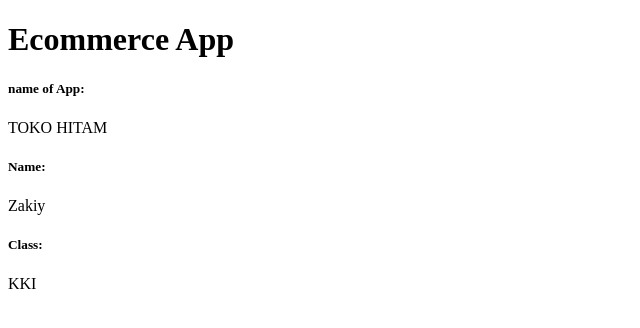
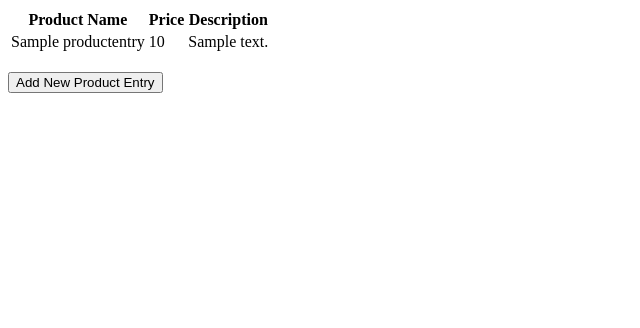
Before and after one commit to ZakiyDaulay/ecommerceproject, a Django app: page / in a window 1280 px wide. Shown: the top 328 px of the page, without its empty margins (0-640 px from the left). Run offline with Django 5.2, Linux system fonts and the light colour scheme; tables that the repository leaves empty hold one stand-in row (Sample ...).

Commit message:
doing assignment 3

```diff
--- a/ecommerceproject/settings.py
+++ b/ecommerceproject/settings.py
@@ -26,6 +26,9 @@ SECRET_KEY = "django-insecure-^ko0(@nbhw7jcac6%bknh7)a0t)2nkqqdo88a#f(%kex%1hx$y
 DEBUG = True
 
 ALLOWED_HOSTS = ["localhost", "127.0.0.1","zakiy-makarim-ecommerceprojectassignment2.pbp.cs.ui.ac.id"]
+
+CSRF_TRUSTED_ORIGINS = ["http://localhost","http://127.0.0.1","http://pbp.cs.ui.ac.id/zakiy.makarim/ecommerceprojectassignment2", "https://pbp.cs.ui.ac.id/zakiy.makarim/ecommerceprojectassignment2"]
+
 
 
 # Application definition
--- a/main/models.py
+++ b/main/models.py
@@ -1,10 +1,7 @@
+import uuid
 from django.db import models
 
-class MoodEntry(models.Model):
+class ProductEntry(models.Model):
     name = models.CharField(max_length=255)
-    price = models.DateField(auto_now_add=True)
+    price = models.IntegerField()
     description = models.TextField()
-
-    @property
-    def is_mood_strong(self):
-        return self.mood_intensity > 5
--- a/main/templates/main.html
+++ b/main/templates/main.html
@@ -1,14 +1,28 @@
-{% extends 'base.html'%}
+{% extends 'base.html' %}
 {% block content %}
+{% if not products %}
+<p>There are no products in the database.</p>
+{% else %}
+<table>
+  <tr>
+    <th>Product Name</th>
+    <th>Price</th>
+    <th>Description</th>
+  </tr>
 
-<h1>Ecommerce App</h1>
+  {% for product in products %}
+  <tr>
+    <td>{{ product.name }}</td>
+    <td>{{ product.price }}</td>
+    <td>{{ product.description }}</td>
+  </tr>
+  {% endfor %}
+</table>
+{% endif %}
 
+<br />
 
-<h5>name of App: </h5>
-<p>{{Name_APP }}<p>
-<h5>Name: </h5>
-<p>{{ Name }}<p>
-<h5>Class: </h5>
-<p>{{ Class }}<p>
-
+<a href="{% url 'main:create_product_entry' %}">
+  <button>Add New Product Entry</button>
+</a>
 {% endblock content %}
--- a/main/urls.py
+++ b/main/urls.py
@@ -1,8 +1,13 @@
 from django.urls import path
-from main.views import show_main
+from main.views import show_main,create_product_entry,show_xml,show_json,show_json_by_id,show_xml_by_id
 
 app_name = 'main'
 
 urlpatterns = [
     path('', show_main, name='show_main'),
+    path('create-product-entry',create_product_entry,name='create_product_entry'),
+    path('xml/',show_xml,name='show_xml'),
+    path('xml/<str:id>/', show_xml_by_id, name='show_xml_by_id'),
+    path('json/<str:id>/', show_json_by_id, name='show_json_by_id'),
+    path('json/',show_json,name='show_json')
 ]
--- a/main/views.py
+++ b/main/views.py
@@ -1,11 +1,41 @@
-from django.shortcuts import render
+from django.shortcuts import render,redirect
+from main.forms import ProductEntryForm
+from main.models import ProductEntry
+from django.http import HttpResponse
+from django.core import serializers
 
-# Create your views here.
+def show_xml(request):
+    data=ProductEntry.objects.all()
+    return HttpResponse(serializers.serialize("xml", data), content_type="application/xml")
+def show_json(request):
+    data = ProductEntry.objects.all()
+    return HttpResponse(serializers.serialize("json", data), content_type="application/json")
+
+def create_product_entry(request):
+    form=ProductEntryForm(request.POST or None)
+
+    if form.is_valid() and request.method == "POST":
+        form.save()
+        return redirect('main:show_main')
+    context = {'form': form}
+    return render(request,"create_product_entry.html",context)
+
 def show_main(request):
+    products=ProductEntry.objects.all()
     context = {
         'Name_APP' : 'TOKO HITAM',
         'Name': 'Zakiy',
-        'Class': 'KKI'
+        'Class': 'KKI',
+        'products':products
+
     }
 
     return render(request, "main.html", context)
+
+def show_xml_by_id(request, id):
+    data = ProductEntry.objects.filter(pk=id)
+    return HttpResponse(serializers.serialize("xml", data), content_type="application/xml")
+
+def show_json_by_id(request, id):
+    data = ProductEntry.objects.filter(pk=id)
+    return HttpResponse(serializers.serialize("json", data), content_type="application/json")
```
Also changed, not shown: main/forms.py (added, +7 -0 lines), main/templates/create_product_entry.html (added, +19 -0 lines), .github/workflows/deploy.yml (added), main/migrations/0002_alter_moodentry_id.py (added), main/migrations/0003_productentry_delete_moodentry.py (added).
